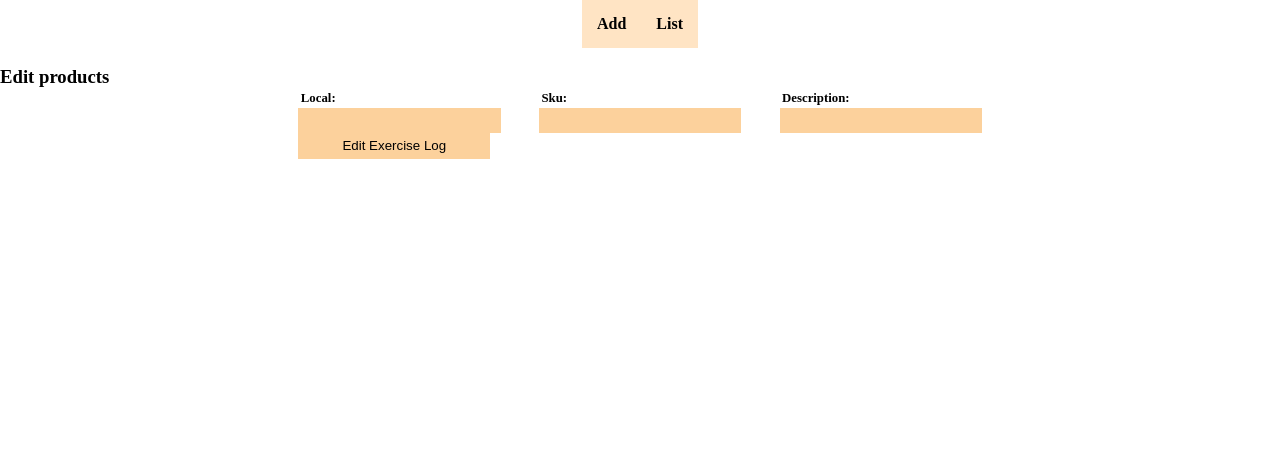
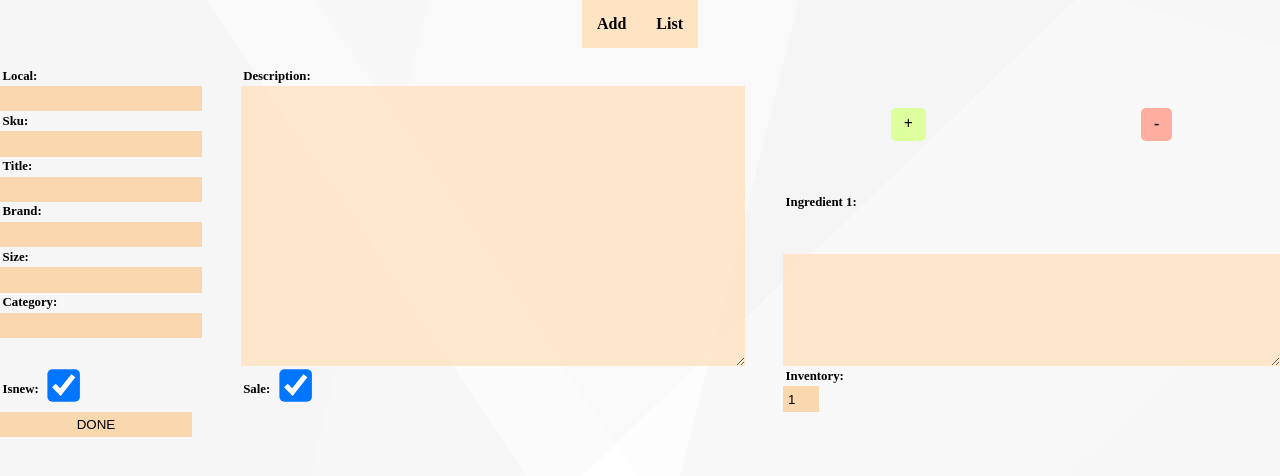
Before and after one commit to Hex-Zero/mi-api, a React (Create React App) app: page /edit/1 in a window 1280 px wide. Shown: the top 476 px of the page. Built offline with nearby package versions, Linux system fonts and the light colour scheme; no server answers.

Commit message:
edit page ready

```diff
--- a/src/components/add-product.component.js
+++ b/src/components/add-product.component.js
@@ -26,7 +26,7 @@ export default class AddProduct extends Component {
       title: "",
       brand: "",
       description: "",
-      ingredients: ["first"],
+      ingredients: [""],
       size: "",
       isnew: true,
       sale: true,
@@ -106,7 +106,7 @@ export default class AddProduct extends Component {
   }
   handleAddIngredients() {
     this.setState({
-      ingredients: [...this.state.ingredients, "add"]
+      ingredients: [...this.state.ingredients, ""]
     });
   }
 
@@ -150,7 +150,7 @@ export default class AddProduct extends Component {
       title: "",
       brand: "",
       description: "",
-      ingredients: [" "],
+      ingredients: [""],
       size: "",
       isnew: true,
       sale: true,
@@ -165,7 +165,7 @@ export default class AddProduct extends Component {
         <form onSubmit={this.onSubmit}>
           <div className="frist-group">
             <div className="form-group">
-              <label for="local">Local: </label>
+              <label htmlFor="local">Local: </label>
               <input
                 id="local"
                 type="text"
@@ -175,7 +175,7 @@ export default class AddProduct extends Component {
               />
             </div>
             <div className="form-group">
-              <label for="sku">Sku: </label>
+              <label htmlFor="sku">Sku: </label>
               <input
                 id="sku"
                 type="text"
@@ -185,7 +185,7 @@ export default class AddProduct extends Component {
               />
             </div>
             <div className="form-group">
-              <label for="title">Title: </label>
+              <label htmlFor="title">Title: </label>
               <input
                 id="title"
                 type="text"
@@ -195,7 +195,7 @@ export default class AddProduct extends Component {
               />
             </div>
             <div className="form-group">
-              <label for="brand">Brand: </label>
+              <label htmlFor="brand">Brand: </label>
               <input
                 id="brand"
                 type="text"
@@ -205,7 +205,7 @@ export default class AddProduct extends Component {
               />
             </div>
             <div className="form-group">
-              <label for="size">Size: </label>
+              <label htmlFor="size">Size: </label>
               <input
                 id="size"
                 type="text"
@@ -215,7 +215,7 @@ export default class AddProduct extends Component {
               />
             </div>
             <div className="form-group">
-              <label for="category">Category: </label>
+              <label htmlFor="category">Category: </label>
               <input
                 id="category"
                 type="text"
@@ -226,23 +226,26 @@ export default class AddProduct extends Component {
             </div>
           </div>
           <div className="form-group">
-            <label for="description">Description: </label>
+            <label htmlFor="description">Description: </label>
             <textarea
               id="description"
               type="text"
               required
               value={this.state.description}
               onChange={this.onChangeDescription}
-              rows="9"
+              rows="18"
               cols="60"
             />
           </div>
           <div className="form-group">
             <div className="add-remove">
-              <div className="buttons" onClick={this.handleAddIngredients}>
+              <div className="buttons add" onClick={this.handleAddIngredients}>
                 +
               </div>
-              <div className="buttons" onClick={this.handleRemoveIngredients}>
+              <div
+                className="buttons remove"
+                onClick={this.handleRemoveIngredients}
+              >
                 -
               </div>
             </div>
@@ -253,7 +256,7 @@ export default class AddProduct extends Component {
                   <label>Ingredient {index + 1}: </label>
                   <textarea
                     rows="4"
-                    cols="50"
+                    cols="130"
                     type="text"
                     required
                     value={this.state.ingredients[index]}
@@ -264,7 +267,8 @@ export default class AddProduct extends Component {
             })}
           </div>
           <div className="form-group">
-            <label for="isnew">Isnew: </label>
+            <div>
+              <label htmlFor="isnew">Isnew: </label>
               <input
                 id="isnew"
                 type="checkbox"
@@ -273,8 +277,10 @@ export default class AddProduct extends Component {
                 onChange={this.onChangeIsnew}
               />
             </div>
+          </div>
           <div className="form-group">
-            <label for="sale">Sale: </label>
+            <div>
+              <label htmlFor="sale">Sale: </label>
               <input
                 id="sale"
                 type="checkbox"
@@ -283,8 +289,9 @@ export default class AddProduct extends Component {
                 onChange={this.onChangeSale}
               />
             </div>
+          </div>
           <div className="form-group">
-            <label for="inventory">Inventory: </label>
+            <label htmlFor="inventory">Inventory: </label>
             <input
               id="inventory"
               type="number"
--- a/src/components/edit-product.component.js
+++ b/src/components/edit-product.component.js
@@ -1,17 +1,37 @@
 import React, { Component } from "react";
 import axios from "axios";
+import uuidv1 from "uuid/v1";
 
 export default class EditProduct extends Component {
   constructor(props) {
     super(props);
-
     this.onChangeLocal = this.onChangeLocal.bind(this);
+    this.onChangeSku = this.onChangeSku.bind(this);
+    this.onChangeTitle = this.onChangeTitle.bind(this);
+    this.onChangeBrand = this.onChangeBrand.bind(this);
     this.onChangeDescription = this.onChangeDescription.bind(this);
+    this.onChangeIngredients = this.onChangeIngredients.bind(this);
+    this.onChangeSize = this.onChangeSize.bind(this);
+    this.onChangeIsnew = this.onChangeIsnew.bind(this);
+    this.onChangeSale = this.onChangeSale.bind(this);
+    this.onChangeInventory = this.onChangeInventory.bind(this);
+    this.onChangeCategory = this.onChangeCategory.bind(this);
+    this.handleAddIngredients = this.handleAddIngredients.bind(this);
+    this.handleRemoveIngredients = this.handleRemoveIngredients.bind(this);
     this.onSubmit = this.onSubmit.bind(this);
 
     this.state = {
       local: "",
-      description: ""
+      sku: "",
+      title: "",
+      brand: "",
+      description: "",
+      ingredients: [""],
+      size: "",
+      isnew: true,
+      sale: true,
+      inventory: 1,
+      category: ""
     };
   }
 
@@ -21,7 +41,16 @@ export default class EditProduct extends Component {
       .then(response => {
         this.setState({
           local: response.data.local,
-          description: response.data.description
+          sku: response.data.sku,
+          title: response.data.title,
+          brand: response.data.brand,
+          description: response.data.description,
+          ingredients: response.data.ingredients,
+          size: response.data.size,
+          isnew: response.data.isnew,
+          sale: response.data.sale,
+          inventory: response.data.inventory,
+          category: response.data.category
         });
       })
       .catch(function(error) {
@@ -35,26 +64,109 @@ export default class EditProduct extends Component {
     });
   }
 
+  onChangeSku(e) {
+    this.setState({
+      sku: e.target.value
+    });
+  }
+
+  onChangeTitle(e) {
+    this.setState({
+      title: e.target.value
+    });
+  }
+
+  onChangeBrand(e) {
+    this.setState({
+      brand: e.target.value
+    });
+  }
+
   onChangeDescription(e) {
     this.setState({
       description: e.target.value
+    });
+  }
+  onChangeIngredients(e, index) {
+    this.setState({
+      ingredients: this.state.ingredients.map((ing, i) => {
+        if (i === index) {
+          return e.target.value;
+        }
+        return ing;
+      })
+    });
+  }
+
+  onChangeSize(e) {
+    this.setState({
+      size: e.target.value
+    });
+  }
+
+  onChangeIsnew() {
+    this.setState({
+      isnew: !this.state.isnew
+    });
+  }
+
+  onChangeSale() {
+    this.setState({
+      sale: !this.state.sale
+    });
+  }
+
+  onChangeInventory(e) {
+    this.setState({
+      inventory: e.target.value
+    });
+  }
+
+  onChangeCategory(e) {
+    this.setState({
+      category: e.target.value
+    });
+  }
+  handleAddIngredients() {
+    this.setState({
+      ingredients: [...this.state.ingredients, ""]
+    });
+  }
+
+  handleRemoveIngredients() {
+    this.setState({
+      ingredients: this.state.ingredients.filter((item, index) => {
+        if (this.state.ingredients.length === 1) {
+          return item || "";
+        }
+        if (index + 1 !== this.state.ingredients.length) {
+          return item || "";
+        }
+      })
     });
   }
 
   onSubmit(e) {
     e.preventDefault();
 
-    const exercise = {
+    const product = {
       local: this.state.local,
-      description: this.state.description
+      sku: this.state.sku,
+      title: this.state.title,
+      brand: this.state.brand,
+      description: this.state.description,
+      ingredients: this.state.ingredients,
+      size: this.state.size,
+      isnew: this.state.isnew,
+      sale: this.state.sale,
+      inventory: this.state.inventory,
+      category: this.state.category
     };
-
-    console.log(exercise);
 
     axios
       .post(
         "http://localhost:5000/products/update/" + this.props.match.params.id,
-        exercise
+        product
       )
       .then(res => console.log(res.data));
 
@@ -64,44 +176,146 @@ export default class EditProduct extends Component {
   render() {
     return (
       <div>
-        <h3>Edit products </h3>
         <form onSubmit={this.onSubmit}>
+          <div className="frist-group">
             <div className="form-group">
-            <label>Local: </label>
+              <label htmlFor="local">Local: </label>
               <input
+                id="local"
                 type="text"
                 required
-              className="form-control"
                 value={this.state.local}
                 onChange={this.onChangeLocal}
               />
             </div>
             <div className="form-group">
-            <label>Sku: </label>
+              <label htmlFor="sku">Sku: </label>
               <input
+                id="sku"
                 type="text"
                 required
-              className="form-control"
                 value={this.state.sku}
                 onChange={this.onChangeSku}
               />
             </div>
             <div className="form-group">
-            <label>Description: </label>
+              <label htmlFor="title">Title: </label>
               <input
+                id="title"
                 type="text"
                 required
-              className="form-control"
-              value={this.state.description}
-              onChange={this.onChangeDescription}
+                value={this.state.title}
+                onChange={this.onChangeTitle}
               />
             </div>
             <div className="form-group">
+              <label htmlFor="brand">Brand: </label>
               <input
-              type="submit"
-              value="Edit Exercise Log"
-              className="btn btn-primary"
+                id="brand"
+                type="text"
+                required
+                value={this.state.brand}
+                onChange={this.onChangeBrand}
               />
+            </div>
+            <div className="form-group">
+              <label htmlFor="size">Size: </label>
+              <input
+                id="size"
+                type="text"
+                required
+                value={this.state.size}
+                onChange={this.onChangeSize}
+              />
+            </div>
+            <div className="form-group">
+              <label htmlFor="category">Category: </label>
+              <input
+                id="category"
+                type="text"
+                required
+                value={this.state.category}
+                onChange={this.onChangeCategory}
+              />
+            </div>
+          </div>
+          <div className="form-group">
+            <label htmlFor="description">Description: </label>
+            <textarea
+              id="description"
+              type="text"
+              required
+              value={this.state.description}
+              onChange={this.onChangeDescription}
+              rows="18"
+              cols="60"
+            />
+          </div>
+          <div className="form-group">
+            <div className="add-remove">
+              <div className="buttons add" onClick={this.handleAddIngredients}>
+                +
+              </div>
+              <div
+                className="buttons remove"
+                onClick={this.handleRemoveIngredients}
+              >
+                -
+              </div>
+            </div>
+            {this.state.ingredients.map((item, index) => {
+              console.log(item);
+              return (
+                <div className="form-group" key={uuidv1()}>
+                  <label>Ingredient {index + 1}: </label>
+                  <textarea
+                    rows="4"
+                    cols="130"
+                    type="text"
+                    required
+                    value={this.state.ingredients[index]}
+                    onChange={e => this.onChangeIngredients(e, index)}
+                  />
+                </div>
+              );
+            })}
+          </div>
+          <div className="form-group">
+            <div>
+              <label htmlFor="isnew">Isnew: </label>
+              <input
+                id="isnew"
+                type="checkbox"
+                className="checkbox"
+                checked={this.state.isnew}
+                onChange={this.onChangeIsnew}
+              />
+            </div>
+          </div>
+          <div className="form-group">
+            <div>
+              <label htmlFor="sale">Sale: </label>
+              <input
+                id="sale"
+                type="checkbox"
+                className="checkbox"
+                checked={this.state.sale}
+                onChange={this.onChangeSale}
+              />
+            </div>
+          </div>
+          <div className="form-group">
+            <label htmlFor="inventory">Inventory: </label>
+            <input
+              id="inventory"
+              type="number"
+              required
+              value={this.state.inventory}
+              onChange={this.onChangeInventory}
+            />
+          </div>
+          <div className="form-group">
+            <input type="submit" value="DONE" className="btn btn-primary" />
           </div>
         </form>
       </div>
--- a/src/index.css
+++ b/src/index.css
@@ -1,6 +1,14 @@
 * {
   margin: 0;
   padding: 0;
+}
+
+html {
+  background: linear-gradient(16deg, rgba(116, 116, 116, 0.02) 0%, rgba(116, 116, 116, 0.02) 25%, transparent 25%, transparent 96%, rgba(177, 177, 177, 0.02) 96%, rgba(177, 177, 177, 0.02) 100%), linear-gradient(236deg, rgba(148, 148, 148, 0.02) 0%, rgba(148, 148, 148, 0.02) 53%, transparent 53%, transparent 59%, rgba(56, 56, 56, 0.02) 59%, rgba(56, 56, 56, 0.02) 100%), linear-gradient(284deg, rgba(16, 16, 16, 0.02) 0%, rgba(16, 16, 16, 0.02) 46%, transparent 46%, transparent 71%, rgba(181, 181, 181, 0.02) 71%, rgba(181, 181, 181, 0.02) 100%), linear-gradient(316deg, rgba(197, 197, 197, 0.02) 0%, rgba(197, 197, 197, 0.02) 26%, transparent 26%, transparent 49%, rgba(58, 58, 58, 0.02) 49%, rgba(58, 58, 58, 0.02) 100%), linear-gradient(90deg, white, white);
+}
+
+html body {
+  min-height: 100vh;
 }
 
 .container nav {
@@ -56,20 +64,22 @@ form .form-group {
 
 form .form-group textarea {
   padding: 0.4vw;
-  background: #ffe1bc;
+  background: rgba(255, 225, 188, 0.767);
   border: none;
 }
 
 form .form-group input {
   width: 15vw;
   padding: 0.4vw;
-  background: #fcd19c;
+  background: rgba(252, 209, 156, 0.788);
   border: none;
 }
 
 form .form-group .checkbox {
   -webkit-transform: scale(2.5);
           transform: scale(2.5);
+  width: 1vw;
+  margin: 1vw;
 }
 
 form .form-group .add-remove {
@@ -80,13 +90,20 @@ form .form-group .add-remove {
   justify-items: center;
 }
 
+form .form-group .add-remove .add {
+  background: #ddff9e;
+}
+
+form .form-group .add-remove .remove {
+  background: #ffad9e;
+}
+
 form .form-group .add-remove .buttons {
   -ms-flex-item-align: center;
       -ms-grid-row-align: center;
       align-self: center;
   font-weight: 800;
   padding: 0.6vw 1vw;
-  background: #fcd19c;
   border-radius: 5px;
   margin-bottom: 10px;
 }
--- a/src/index.scss
+++ b/src/index.scss
@@ -1,6 +1,48 @@
 * {
   margin: 0;
   padding: 0;
+}
+html {
+  background: linear-gradient(
+      16deg,
+      rgba(116, 116, 116, 0.02) 0%,
+      rgba(116, 116, 116, 0.02) 25%,
+      transparent 25%,
+      transparent 96%,
+      rgba(177, 177, 177, 0.02) 96%,
+      rgba(177, 177, 177, 0.02) 100%
+    ),
+    linear-gradient(
+      236deg,
+      rgba(148, 148, 148, 0.02) 0%,
+      rgba(148, 148, 148, 0.02) 53%,
+      transparent 53%,
+      transparent 59%,
+      rgba(56, 56, 56, 0.02) 59%,
+      rgba(56, 56, 56, 0.02) 100%
+    ),
+    linear-gradient(
+      284deg,
+      rgba(16, 16, 16, 0.02) 0%,
+      rgba(16, 16, 16, 0.02) 46%,
+      transparent 46%,
+      transparent 71%,
+      rgba(181, 181, 181, 0.02) 71%,
+      rgba(181, 181, 181, 0.02) 100%
+    ),
+    linear-gradient(
+      316deg,
+      rgba(197, 197, 197, 0.02) 0%,
+      rgba(197, 197, 197, 0.02) 26%,
+      transparent 26%,
+      transparent 49%,
+      rgba(58, 58, 58, 0.02) 49%,
+      rgba(58, 58, 58, 0.02) 100%
+    ),
+    linear-gradient(90deg, rgb(255, 255, 255), rgb(255, 255, 255));
+  body {
+    min-height: 100vh;
+  }
 }
 .container {
   nav {
@@ -37,27 +79,34 @@ form {
     display: grid;
     textarea {
       padding: 0.4vw;
-      background: rgb(255, 225, 188);
+      background: rgba(255, 225, 188, 0.767);
       border: none;
     }
     input {
       width: 15vw;
       padding: 0.4vw;
-      background: rgb(252, 209, 156);
+      background: rgba(252, 209, 156, 0.788);
       border: none;
     }
     .checkbox {
       transform: scale(2.5);
+      width: 1vw;
+      margin: 1vw;
     }
     .add-remove {
       display: grid;
       grid-template-columns: auto auto;
       justify-items: center;
+      .add {
+        background: rgb(221, 255, 158);
+      }
+      .remove {
+        background: rgb(255, 173, 158);
+      }
       .buttons {
         align-self: center;
         font-weight: 800;
         padding: 0.6vw 1vw;
-        background: rgb(252, 209, 156);
         border-radius: 5px;
         margin-bottom: 10px;
       }
```
Also changed, not shown: 1 other file (tests, documents, lock files or other folders). Lines whose indentation alone changed are shown as unchanged.
